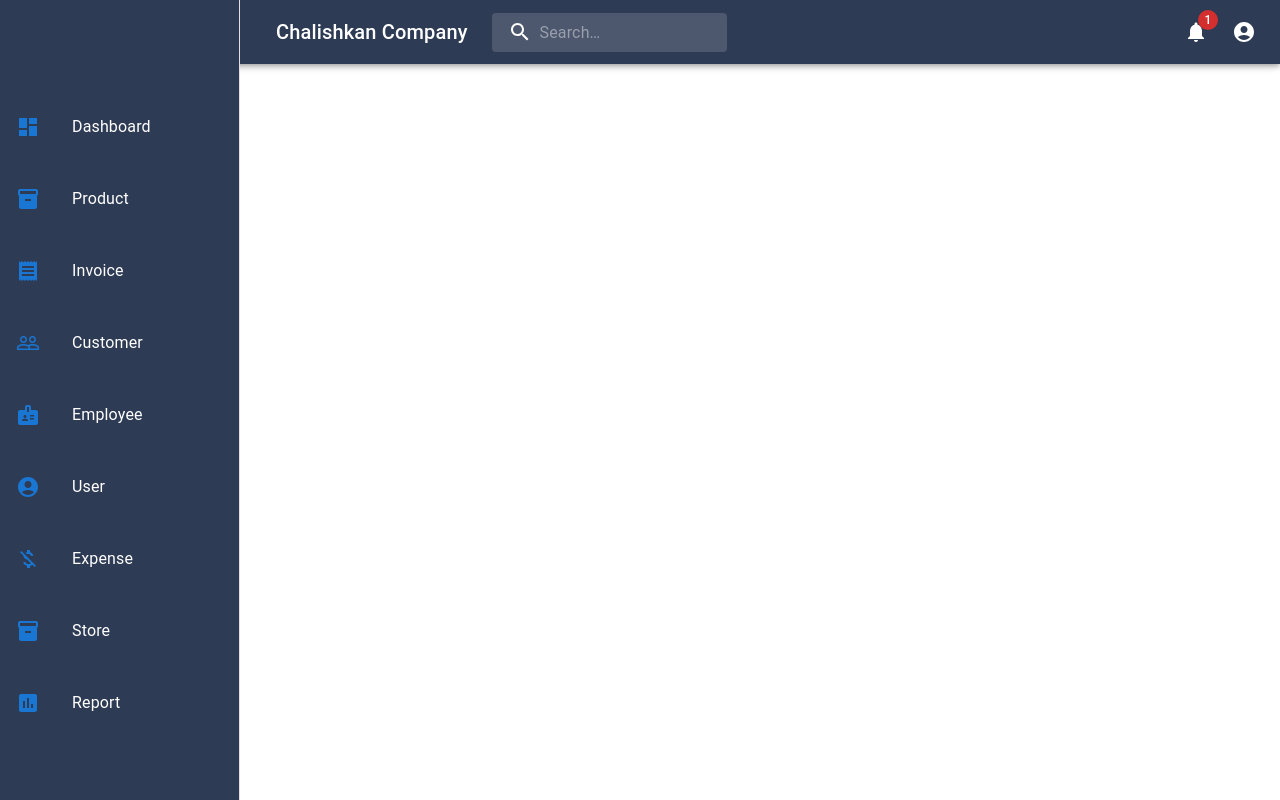
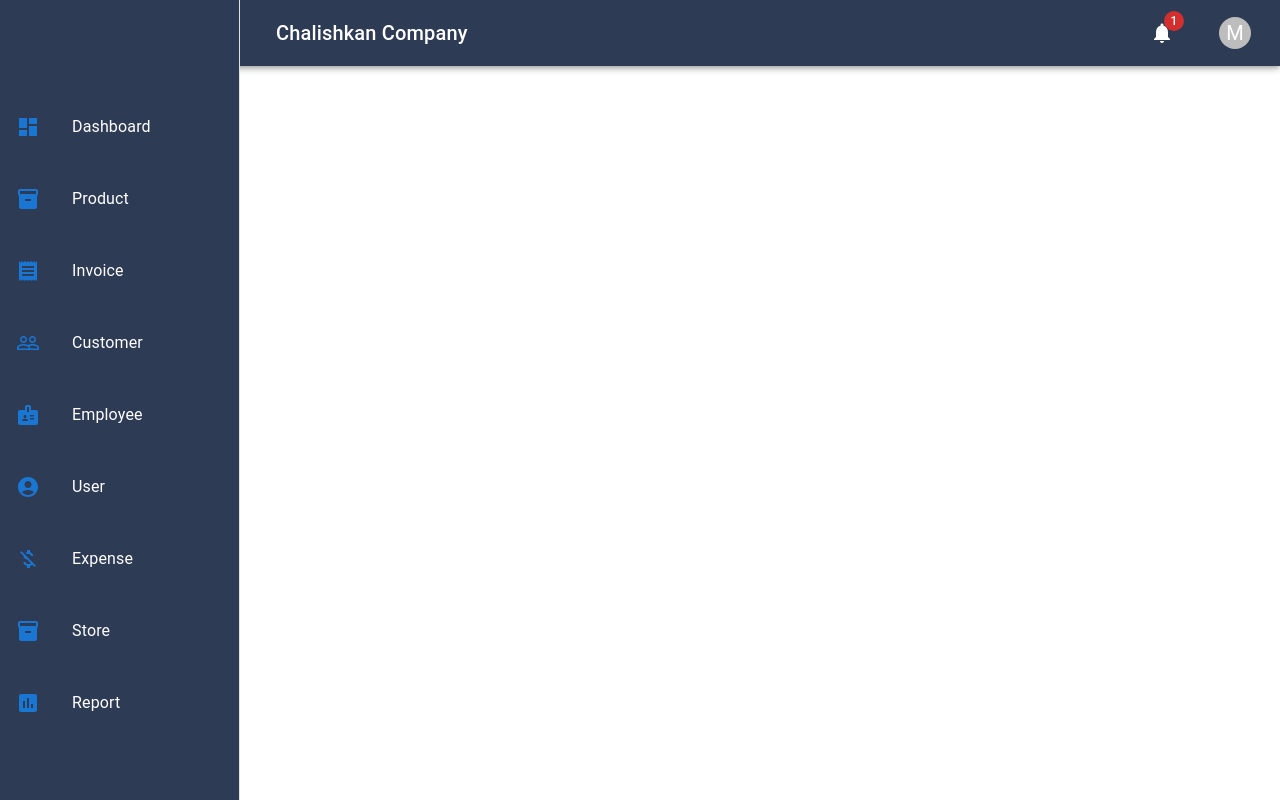
Before and after one commit to hamabarznji/point-of-sale-client, a React (Create React App) app: page /dashboard/report in a window 1280 px wide. Built offline with nearby package versions, Linux system fonts and the light colour scheme.

Commit message:
logout handler is added

```diff
--- a/src/layout/AppBar.js
+++ b/src/layout/AppBar.js
@@ -1,55 +1,12 @@
 import * as React from "react";
-import { styled, alpha } from "@mui/material/styles";
 import AppBar from "@mui/material/AppBar";
 import Box from "@mui/material/Box";
 import Toolbar from "@mui/material/Toolbar";
 import IconButton from "@mui/material/IconButton";
 import Typography from "@mui/material/Typography";
-import InputBase from "@mui/material/InputBase";
 import Badge from "@mui/material/Badge";
-import SearchIcon from "@mui/icons-material/Search";
-import AccountCircle from "@mui/icons-material/AccountCircle";
 import NotificationsIcon from "@mui/icons-material/Notifications";
-
-const Search = styled("div")(({ theme }) => ({
-    position: "relative",
-    borderRadius: theme.shape.borderRadius,
-    backgroundColor: alpha(theme.palette.common.white, 0.15),
-    "&:hover": {
-        backgroundColor: alpha(theme.palette.common.white, 0.25),
-    },
-    marginRight: theme.spacing(2),
-    marginLeft: 0,
-    width: "100%",
-    [theme.breakpoints.up("sm")]: {
-        marginLeft: theme.spacing(3),
-        width: "auto",
-    },
-}));
-
-const SearchIconWrapper = styled("div")(({ theme }) => ({
-    padding: theme.spacing(0, 2),
-    height: "100%",
-    position: "absolute",
-    pointerEvents: "none",
-    display: "flex",
-    alignItems: "center",
-    justifyContent: "center",
-}));
-
-const StyledInputBase = styled(InputBase)(({ theme }) => ({
-    color: "inherit",
-    "& .MuiInputBase-input": {
-        padding: theme.spacing(1, 1, 1, 0),
-        // vertical padding + font size from searchIcon
-        paddingLeft: `calc(1em + ${theme.spacing(4)})`,
-        transition: theme.transitions.create("width"),
-        width: "100%",
-        [theme.breakpoints.up("md")]: {
-            width: "20ch",
-        },
-    },
-}));
+import Profile from "./profile";
 
 export default function AppBarComponent() {
     const [anchorEl, setAnchorEl] = React.useState(null);
@@ -80,22 +37,9 @@
                     >
                         Chalishkan Company
                     </Typography>
-                    <Search>
-                        <SearchIconWrapper>
-                            <SearchIcon />
-                        </SearchIconWrapper>
-                        <StyledInputBase
-                            placeholder="Search…"
-                            inputProps={{ "aria-label": "search" }}
-                        />
-                    </Search>
+
                     <Box sx={{ flexGrow: 1 }} />
                     <Box sx={{ display: { xs: "none", md: "flex" } }}>
-                        <IconButton
-                            size="large"
-                            aria-label="show 4 new mails"
-                            color="inherit"
-                        ></IconButton>
                         <IconButton
                             size="large"
                             aria-label="show 17 new notifications"
@@ -114,7 +58,7 @@
                             onClick={handleProfileMenuOpen}
                             color="inherit"
                         >
-                            <AccountCircle />
+                            <Profile />
                         </IconButton>
                     </Box>
                 </Toolbar>
--- /dev/null
+++ b/src/layout/profile.js
@@ -0,0 +1,113 @@
+import * as React from "react";
+import Box from "@mui/material/Box";
+import Avatar from "@mui/material/Avatar";
+import Menu from "@mui/material/Menu";
+import MenuItem from "@mui/material/MenuItem";
+import ListItemIcon from "@mui/material/ListItemIcon";
+import Divider from "@mui/material/Divider";
+import IconButton from "@mui/material/IconButton";
+import Tooltip from "@mui/material/Tooltip";
+import Logout from "@mui/icons-material/Logout";
+import { useNavigate } from "react-router-dom";
+
+export default function AccountMenu() {
+    const [anchorEl, setAnchorEl] = React.useState(null);
+    const open = Boolean(anchorEl);
+    const history = useNavigate();
+    const handleClick = (event) => {
+        setAnchorEl(event.currentTarget);
+    };
+    const handleClose = () => {
+        setAnchorEl(null);
+    };
+
+    const logoutHandler = () => {
+        localStorage.removeItem("posToken");
+        history("/");
+    };
+    const tokenRemoveHandler = () => {
+        localStorage.removeItem("posToken");
+    };
+    return (
+        <React.Fragment>
+            <Box
+                sx={{
+                    display: "flex",
+                    alignItems: "center",
+                    textAlign: "center",
+                }}
+            >
+                <Tooltip title="Account settings">
+                    <IconButton
+                        onClick={handleClick}
+                        size="small"
+                        sx={{ ml: 2 }}
+                        aria-controls={open ? "account-menu" : undefined}
+                        aria-haspopup="true"
+                        aria-expanded={open ? "true" : undefined}
+                    >
+                        <Avatar sx={{ width: 32, height: 32 }}>M</Avatar>
+                    </IconButton>
+                </Tooltip>
+            </Box>
+            <Menu
+                anchorEl={anchorEl}
+                id="account-menu"
+                open={open}
+                onClose={handleClose}
+                onClick={handleClose}
+                PaperProps={{
+                    elevation: 0,
+                    sx: {
+                        overflow: "visible",
+                        filter: "drop-shadow(0px 2px 8px rgba(0,0,0,0.32))",
+                        mt: 1.5,
+                        "& .MuiAvatar-root": {
+                            width: 32,
+                            height: 32,
+                            ml: -0.5,
+                            mr: 1,
+                        },
+                        "&:before": {
+                            content: '""',
+                            display: "block",
+                            position: "absolute",
+                            top: 0,
+                            right: 14,
+                            width: 10,
+                            height: 10,
+                            bgcolor: "background.paper",
+                            transform: "translateY(-50%) rotate(45deg)",
+                            zIndex: 0,
+                        },
+                    },
+                }}
+                transformOrigin={{ horizontal: "right", vertical: "top" }}
+                anchorOrigin={{ horizontal: "right", vertical: "bottom" }}
+            >
+                <MenuItem>
+                    <Avatar /> Profile
+                </MenuItem>
+                <Divider />
+                <MenuItem onClick={tokenRemoveHandler}>
+                    <ListItemIcon>
+                        <Logout
+                            fontSize="small"
+                            onClick={() => console.log("loging out")}
+                        />
+                    </ListItemIcon>
+                    Remove Token
+                </MenuItem>{" "}
+                <MenuItem onClick={logoutHandler}>
+                    <ListItemIcon>
+                        <Logout
+                            fontSize="small"
+                            onClick={() => console.log("loging out")}
+                        />
+                    </ListItemIcon>
+                    Logout
+                </MenuItem>
+            </Menu>
+        </React.Fragment>
+    );
+}
```
